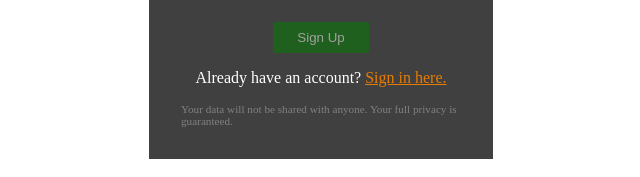
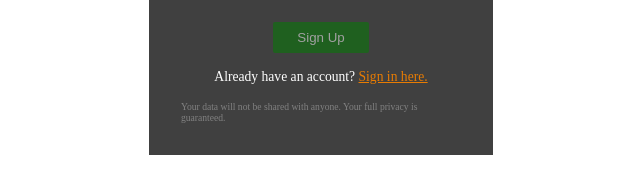
Before and after one commit to adegbemiAdeolu/formauth, a React (Create React App) app: page / in a window 1280 px wide. Shown: the part 285-462 px from the top of the page, without its empty margins (319-959 px from the left). Built offline with nearby package versions, Linux system fonts and the light colour scheme; no server answers.

Commit message:
css adjustments

```diff
--- a/src/components/form/FormElements.js
+++ b/src/components/form/FormElements.js
@@ -64,7 +64,7 @@ export const Text = styled.p`
     color: #FFFFFF;
     margin: auto;
     margin-top: 1rem;
-    font-size: 1rem;
+    font-size: 0.85rem;
     margin-bottom: 1rem;
 `
 
@@ -75,7 +75,7 @@ export const Link = styled(ReactRouterLink)`
 `
 
 export const TextSmall = styled.small`
-    font-size: 0.7rem;
+    font-size: 0.6rem;
     color: grey;
 `
 
```
